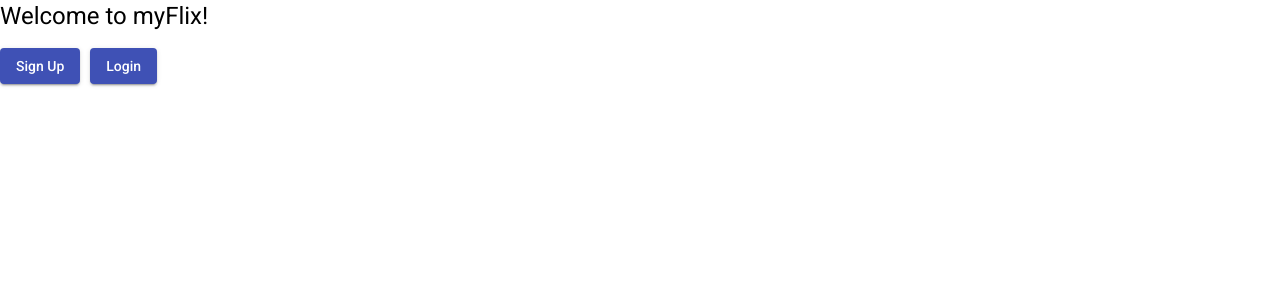
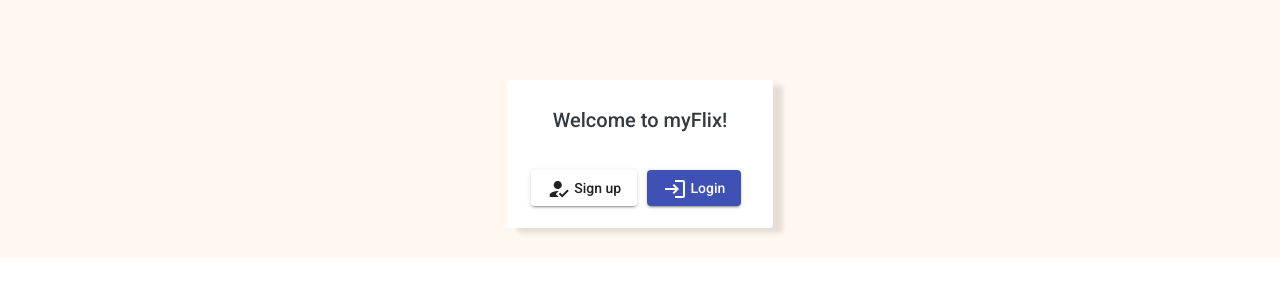
Before and after one commit to Borkkris/myFlix-Angular-client, an Angular app: page /welcome in a window 1280 px wide. Shown: the top 300 px of the page. Built offline with nearby package versions, Linux system fonts and the light colour scheme.

Commit message:
style changes

```diff
--- a/src/app/welcome-page/welcome-page.component.html
+++ b/src/app/welcome-page/welcome-page.component.html
@@ -1,21 +1,19 @@
-<div class="main-page">
-    <h1>Welcome to myFlix!</h1>
-
-    <button
+<div class="welcome-page">
+  <mat-card class="welcome-card">
+    <mat-card-header class="welcome-card-header">
+      <mat-card-title>Welcome to myFlix!</mat-card-title>
+    </mat-card-header>
+    <mat-card-actions class="welcome-card-actions">
+      <button
         mat-raised-button
         (click)="openUserRegistrationDialog()"
-        style="margin-right: 10px"
-        color="primary"
-    >
-        Sign Up
-    </button>
-
-    <button
-        mat-raised-button
-        (click)="openUserLoginDialog()"
-        style="margin-right: 10px"
-        color="primary"
-    >
-        Login
-    </button>
+        color="basic"
+      >
+        <mat-icon>how_to_reg</mat-icon> Sign up
+      </button>
+      <button mat-raised-button (click)="openUserLoginDialog()" color="primary">
+        <mat-icon>login</mat-icon> Login
+      </button>
+    </mat-card-actions>
+  </mat-card>
 </div>
```
Also changed, not shown: src/app/welcome-page/welcome-page.component.ts (+6 -3 lines).
